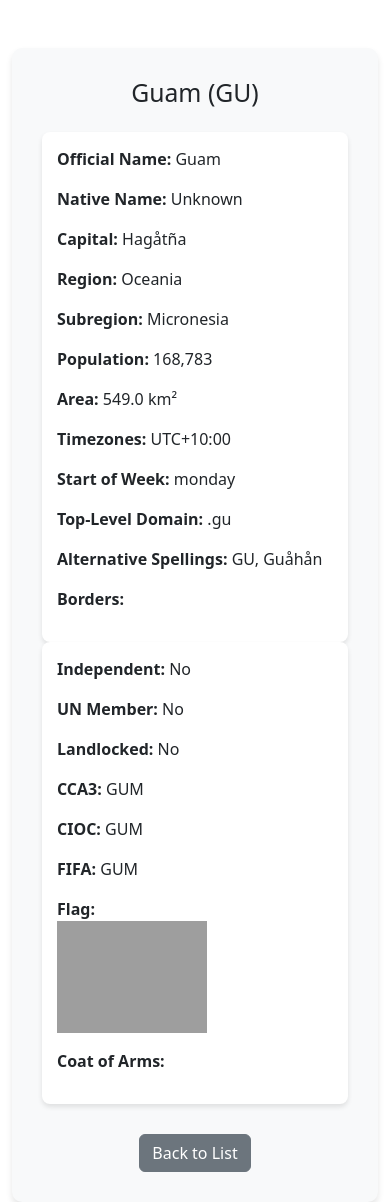
After one commit to Hasibul006/EarthPedia, a Django app: a page that uses EarthPedia/template/country_details.html in a window 390 px wide. The commit adds this page. Run offline with Django 5.2, Linux system fonts and the light colour scheme; data comes from the database, SQL or seed files in the repository; both versions use the stored data as it was before the commit; parts of the project's set-up code (start-up, migrations or seed data) failed here and were passed over; grey boxes are pictures that could not be loaded.

Commit message:
retrive details of a country

```diff
--- a/EarthPedia/countries/models.py
+++ b/EarthPedia/countries/models.py
@@ -1,7 +1,7 @@
 from django.db import models
 
 class Country(models.Model):
-    name_common = models.CharField(max_length=100)
+    name_common = models.CharField(max_length=100, primary_key=True)
     name_official = models.CharField(max_length=255)
     native_name = models.TextField(blank=True, null=True)
     capital = models.CharField(max_length=100, blank=True, null=True)
--- a/EarthPedia/countries/url.py
+++ b/EarthPedia/countries/url.py
@@ -3,4 +3,5 @@ from . import views
 
 urlpatterns = [
     path('', views.index, name='index'),
+    path('country_details/<str:name>', views.country_details, name='country_details'),
 ]
--- a/EarthPedia/countries/views.py
+++ b/EarthPedia/countries/views.py
@@ -6,3 +6,7 @@ from countries.models import Country
 def index(request):
     countries = Country.objects.all()
     return render(request, 'index.html', {'countries': countries})
+
+def country_details(request, name):
+    country = Country.objects.get(name_common=name)
+    return render(request, 'country_details.html', {'country': country})
--- /dev/null
+++ b/EarthPedia/template/country_details.html
@@ -0,0 +1,99 @@
+{% load humanize %}
+<!DOCTYPE html>
+<html lang="en">
+<head>
+    <meta charset="UTF-8">
+    <meta name="viewport" content="width=device-width, initial-scale=1.0">
+    <title>{{ country.name_common }} - Details</title>
+    <link href="https://cdn.jsdelivr.net/npm/bootstrap@5.3.3/dist/css/bootstrap.min.css" rel="stylesheet">
+    <style>
+        .flag-img {
+            width: 150px;
+            height: auto;
+        }
+        .coat-of-arms-img {
+            width: 120px;
+            height: auto;
+        }
+        .country-details {
+            background-color: #f8f9fa;
+            border-radius: 10px;
+            padding: 30px;
+            box-shadow: 0 4px 6px rgba(0, 0, 0, 0.1);
+        }
+        .section-title {
+            font-size: 1.5rem;
+            font-weight: bold;
+            margin-bottom: 20px;
+        }
+        .info-box {
+            padding: 15px;
+            background-color: #ffffff;
+            border-radius: 8px;
+            box-shadow: 0 3px 5px rgba(0, 0, 0, 0.1);
+        }
+        .btn-back {
+            margin-top: 30px;
+        }
+        .btn-back:hover {
+            text-decoration: none;
+        }
+    </style>
+</head>
+<body>
+
+    <div class="container mt-5">
+        <div class="country-details">
+            <h2 class="text-center mb-4">{{ country.name_common }} ({{ country.cca2 }})</h2>
+
+            <div class="row">
+                <!-- Left Column -->
+                <div class="col-md-6">
+                    <div class="info-box">
+                        <p><strong>Official Name:</strong> {{ country.name_official }}</p>
+                        <p><strong>Native Name:</strong> {{ country.native_name }}</p>
+                        <p><strong>Capital:</strong> {{ country.capital }}</p>
+                        <p><strong>Region:</strong> {{ country.region }}</p>
+                        <p><strong>Subregion:</strong> {{ country.subregion }}</p>
+                        <p><strong>Population:</strong> {{ country.population|intcomma }}</p>
+                        <p><strong>Area:</strong> {{ country.area }} km²</p>
+                        <p><strong>Timezones:</strong> {{ country.timezones }}</p>
+                        <p><strong>Start of Week:</strong> {{ country.start_of_week }}</p>
+                        <p><strong>Top-Level Domain:</strong> {{ country.tld }}</p>
+                        <p><strong>Alternative Spellings:</strong> {{ country.alt_spellings }}</p>
+                        <p><strong>Borders:</strong> {{ country.borders }}</p>
+                    </div>
+                </div>
+
+                <!-- Right Column -->
+                <div class="col-md-6">
+                    <div class="info-box">
+                        <p><strong>Independent:</strong> {{ country.independent|yesno:"Yes,No" }}</p>
+                        <p><strong>UN Member:</strong> {{ country.un_member|yesno:"Yes,No" }}</p>
+                        <p><strong>Landlocked:</strong> {{ country.landlocked|yesno:"Yes,No" }}</p>
+                        <p><strong>CCA3:</strong> {{ country.cca3 }}</p>
+                        <p><strong>CIOC:</strong> {{ country.cioc }}</p>
+                        <p><strong>FIFA:</strong> {{ country.fifa }}</p>
+                        <p><strong>Flag:</strong><br>
+                            {% if country.flag_url %}
+                                <img src="{{ country.flag_url }}" alt="Flag" class="flag-img">
+                            {% endif %}
+                        </p>
+                        <p><strong>Coat of Arms:</strong><br>
+                            {% if country.coat_of_arms_url %}
+                                <img src="{{ country.coat_of_arms_url }}" alt="Coat of Arms" class="coat-of-arms-img">
+                            {% endif %}
+                        </p>
+                    </div>
+                </div>
+            </div>
+
+            <div class="text-center">
+                <a href="{% url 'index' %}" class="btn btn-secondary btn-back">Back to List</a>
+            </div>
+        </div>
+    </div>
+
+    <script src="https://cdn.jsdelivr.net/npm/bootstrap@5.3.3/dist/js/bootstrap.bundle.min.js"></script>
+</body>
+</html>
--- a/EarthPedia/template/index.html
+++ b/EarthPedia/template/index.html
@@ -45,7 +45,7 @@
                             {% endif %}
                         </td>
                         <td>
-                            <a href="" class="btn btn-info btn-sm">Details</a>
+                            <a href="/country_details/{{ country.name_common }}" class="btn btn-info btn-sm">Details</a>
                         </td>
                     </tr>
                 {% empty %}
```
Also changed, not shown: EarthPedia/countries/management/commands/fetch_countries.py (+29 -24 lines), EarthPedia/countries/migrations/0002_remove_country_id_alter_country_name_common.py (added), EarthPedia/db.sqlite3.
